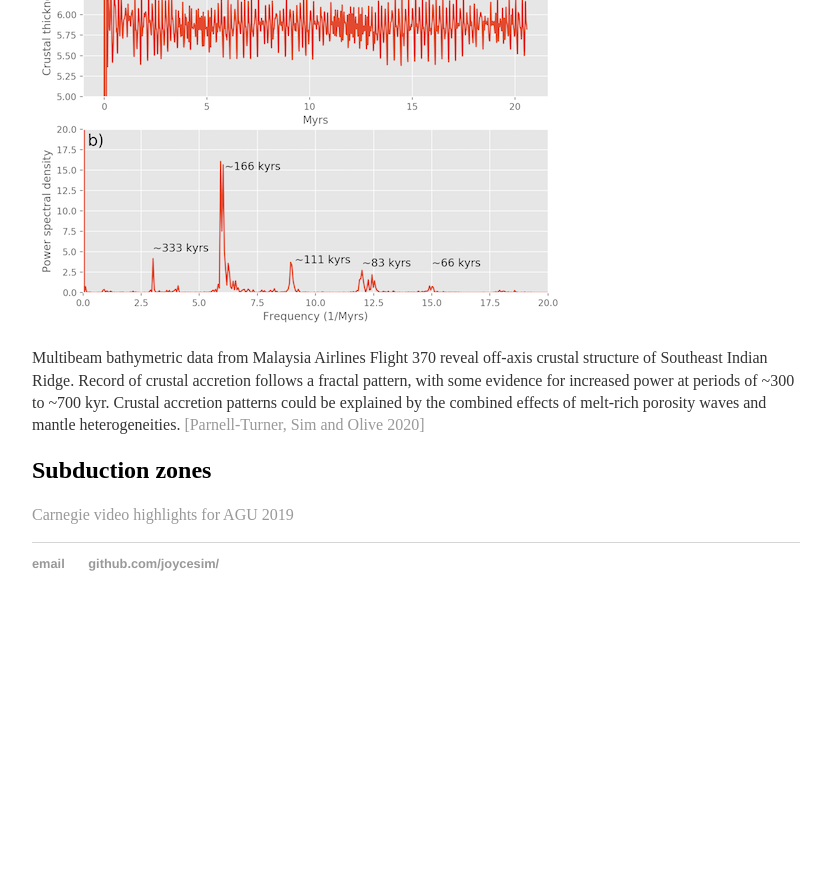
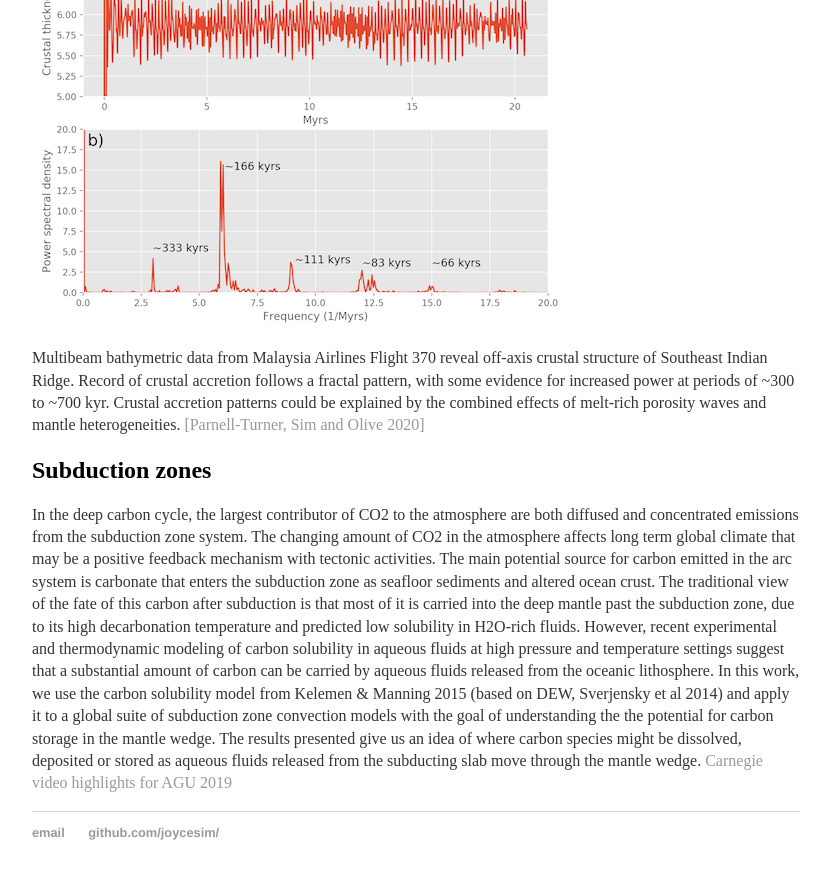
Before and after one commit to joycesim/joycesim.github.io, a Jekyll site: the page built from research/index.md, in a window 1280 px wide and 900 px high, scrolled down 2110 px. Shown: the top 879 px of the window, without its empty margins (224-1054 px from the left). Built offline with Jekyll 4.4.1, drawn with Linux system fonts in a browser that asks for light colours; before the commit the page ends 2741 px from its top, so only the background shows below that.

Commit message:
Update index.md
Add body for subduction zone section

```diff
--- a/research/index.md
+++ b/research/index.md
@@ -19,4 +19,5 @@ At mid-ocean ridges, oceanic crust is emplaced in a narrow neovolcanic region on
 Multibeam bathymetric data from Malaysia Airlines Flight 370 reveal off-axis crustal structure of Southeast Indian Ridge. Record of crustal accretion follows a fractal pattern, with some evidence for increased power at periods of ~300 to ~700 kyr. Crustal accretion patterns could be explained by the combined effects of melt-rich porosity waves and mantle heterogeneities. [[Parnell-Turner, Sim and Olive 2020]](https://doi.org/10.1029/2020GL087349)
 
 ## Subduction zones
+In the deep carbon cycle, the largest contributor of CO2 to the atmosphere are both diffused and concentrated emissions from the subduction zone system. The changing amount of CO2 in the atmosphere affects long term global climate that may be a positive feedback mechanism with tectonic activities. The main potential source for carbon emitted in the arc system is carbonate that enters the subduction zone as seafloor sediments and altered ocean crust. The traditional view of the fate of this carbon after subduction is that most of it is carried into the deep mantle past the subduction zone, due to its high decarbonation temperature and predicted low solubility in H2O-rich fluids. However, recent experimental and thermodynamic modeling of carbon solubility in aqueous fluids at high pressure and temperature settings suggest that a substantial amount of carbon can be carried by aqueous fluids released from the oceanic lithosphere. In this work, we use the carbon solubility model from Kelemen & Manning 2015 (based on DEW, Sverjensky et al 2014) and apply it to a global suite of subduction zone convection models with the goal of understanding the the potential for carbon storage in the mantle wedge. The results presented give us an idea of where carbon species might be dissolved, deposited or stored as aqueous fluids released from the subducting slab move through the mantle wedge.
 [Carnegie video highlights for AGU 2019](https://www.youtube.com/watch?v=EU2N0_0KZz8&feature=emb_logo)
```
